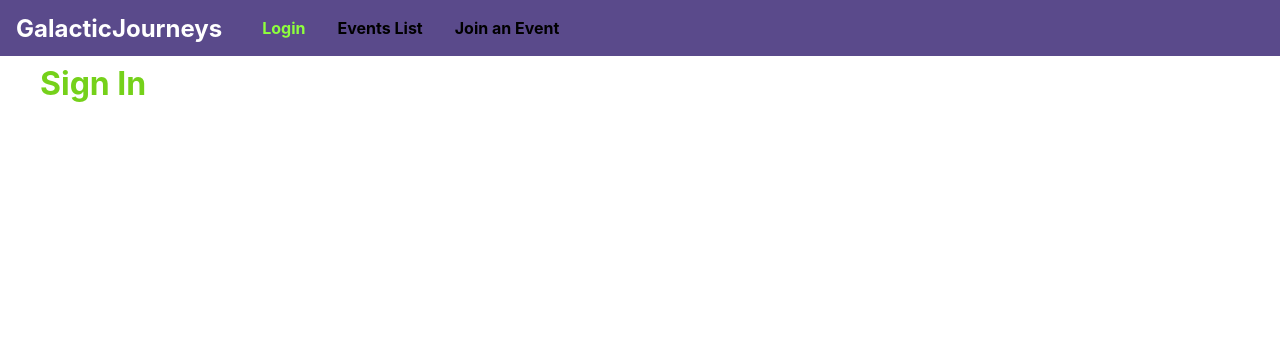
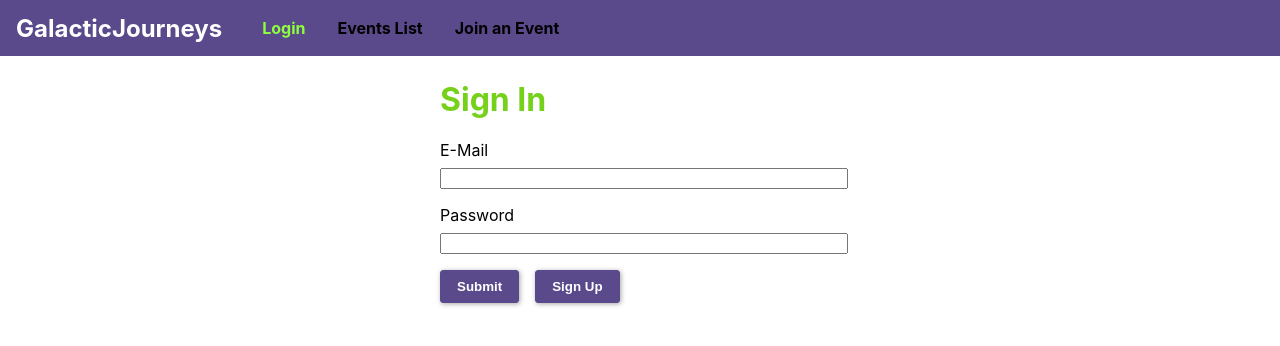
Before and after one commit to jetsetPanda/projectGalactic, a React (Create React App) app in the folder frontend/: page /auth in a window 1280 px wide. Shown: the top 346 px of the page. Built offline with nearby package versions, Linux system fonts and the light colour scheme.

Commit message:
api linked to fe
Signed-off-by: jetsetPanda <marionong@gmail.com>

```diff
--- /dev/null
+++ b/frontend/src/pages/Login.css
@@ -0,0 +1,37 @@
+.login-form {
+    width: 25rem;
+    max-width: 80%;
+    margin: 5rem auto;
+}
+
+.form-item label,
+.form-item input {
+    width: 100%;
+    display: block;
+}
+
+.form-item label {
+    margin-bottom: 0.5rem;
+}
+
+.form-item {
+    margin-bottom: 1rem;
+}
+
+.form-action button {
+    background: #5a4a8b;
+    color: #ffffff;
+    font-weight: bolder;
+    border: 1px solid #5a4a8b;
+    border-radius: 3px;
+    padding: 0.5rem 1rem;
+    margin-right: 1rem;
+    box-shadow: 1px 1px 5px rgba(0,0,0,0.35);
+}
+
+.form-action button:hover,
+.form-action button:active{
+    background: #8eff3d;
+    border-color: #8eff3d;
+    color: #000000;
+}
--- a/frontend/src/pages/Login.js
+++ b/frontend/src/pages/Login.js
@@ -1,11 +1,69 @@
 import React, {Component} from 'react';
 
+import './Login.css'
+
 class LoginPage extends Component {
+    constructor(props) {
+        super(props);
+        this.emailElemFX = React.createRef();
+        this.passwordElemFX = React.createRef();
+    }
+
+    handleSubmit = (event) => {
+        event.preventDefault();
+        const email = this.emailElemFX.current.value;
+        const password = this.passwordElemFX.current.value;
+
+        if (email.trim().length === 0 || password.trim().length === 0) {
+            return;
+        }
+
+        console.log(email,password);
+
+        const requestBody = {
+            query: `
+                mutation{
+                    createUser(userArg: {
+                        email: "${email}",
+                        password: "${password}"
+                    }) {
+                        _id
+                        email
+                    }
+                }
+            `,
+        };
+
+        fetch('http://localhost:8000/graphql', {
+            method: 'POST', //cuz graphQL ;)
+            body: JSON.stringify(requestBody),
+            headers: {
+                'Content-Type': 'application/json'
+            }
+        })
+
+    };
+
     render() {
         return (
-            <div>
+            <form className="login-form" onSubmit={this.handleSubmit}>
                 <h1 style={{color: "#75d11a"}}>Sign In</h1>
-            </div>
+                <div className="form-item">
+                    <label htmlFor="email">E-Mail</label>
+                    <input type="email" id="email" ref={this.emailElemFX}/>
+                </div>
+                <div className="form-item">
+                    <label htmlFor="password">Password</label>
+                    <input type="password" id="password" ref={this.passwordElemFX}/>
+                </div>
+                <div className="form-action">
+                    <button type="submit">Submit</button>
+                    <button type="button">Sign Up</button>
+
+
+                </div>
+
+            </form>
         );
     }
 }
```
Also changed, not shown: 1 other file (tests, documents, lock files or other folders).
